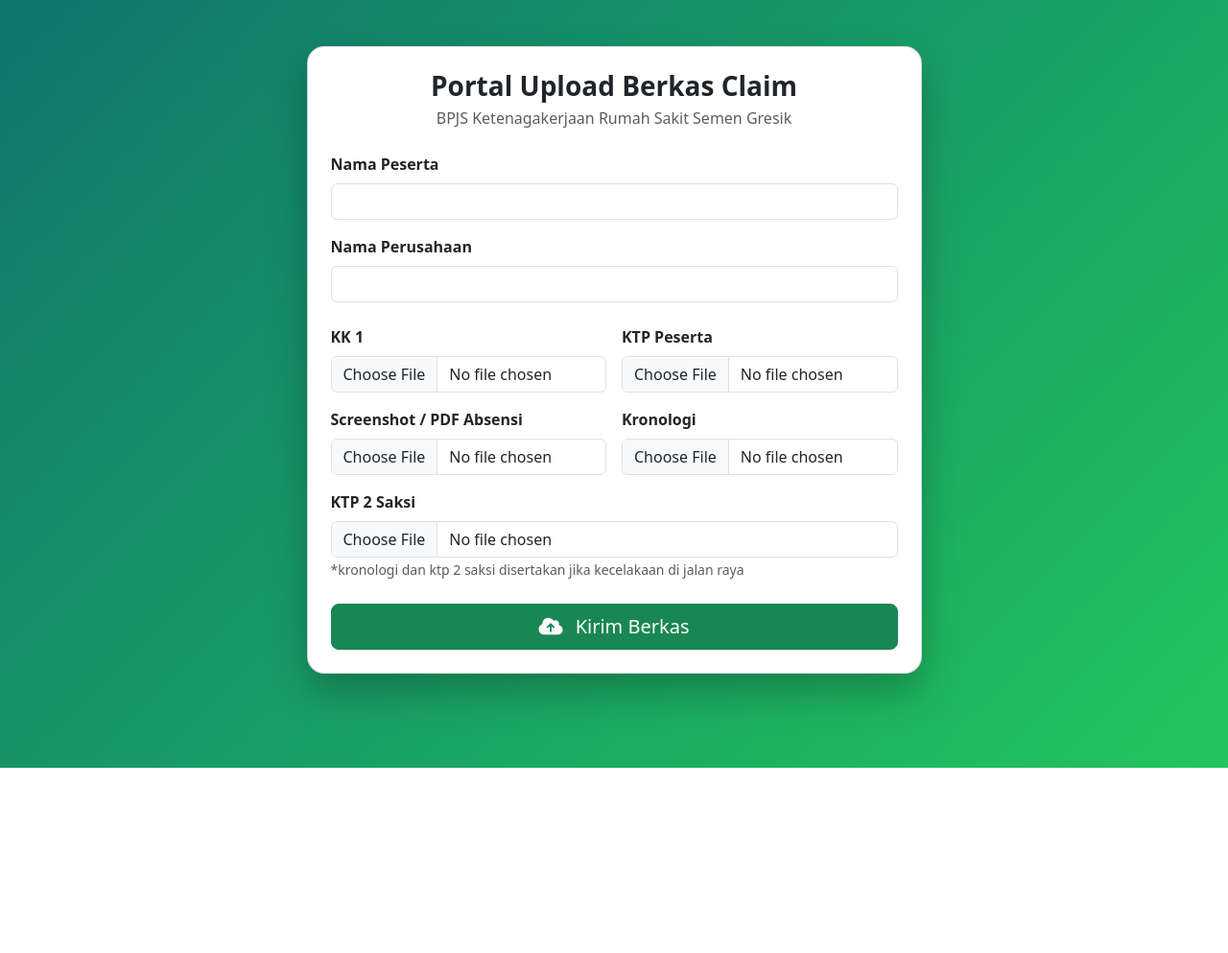
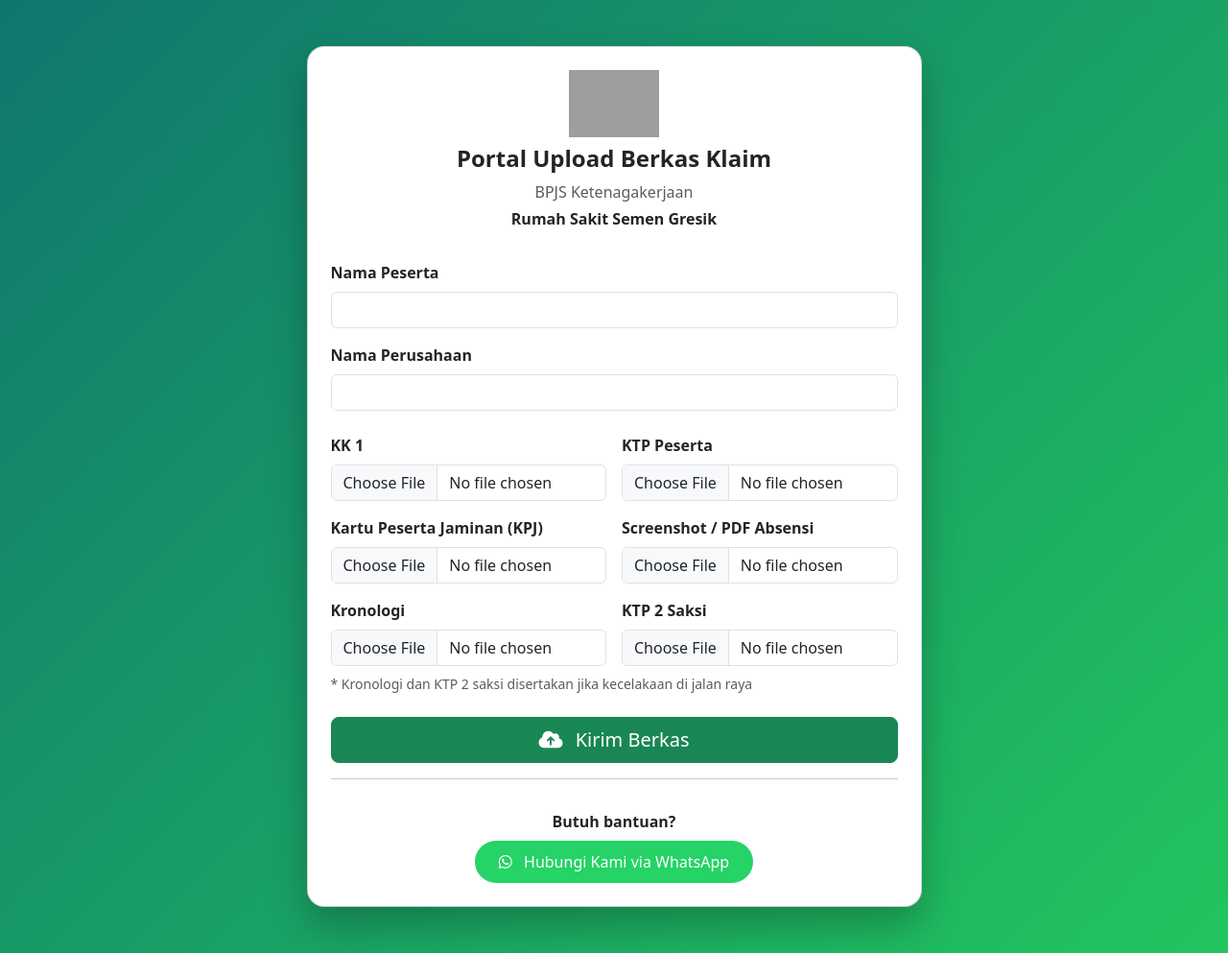
Before and after one commit to kairhum/bpjs-uploader, a Flask app: template templates/index.html in a window 1280 px wide. Shown: the whole page at 96% size. Before the commit the page ends 800 px from the top, so only its background shows below. Run offline with Flask 3, Linux system fonts and the light colour scheme; the template is opened without the code that fills it, so the values that code supplies are empty; some libraries are stand-ins or nearby versions; grey boxes are pictures that could not be loaded.

Commit message:
add logo, KPJ, and WhatsApp link

```diff
--- a/templates/index.html
+++ b/templates/index.html
@@ -3,6 +3,7 @@
 <head>
 <meta charset="UTF-8">
 <title>Portal Upload BPJS</title>
+
 <link href="https://cdn.jsdelivr.net/npm/bootstrap@5.3.3/dist/css/bootstrap.min.css" rel="stylesheet">
 <link href="https://cdnjs.cloudflare.com/ajax/libs/font-awesome/6.5.0/css/all.min.css" rel="stylesheet">
 
@@ -18,6 +19,21 @@
 .form-label{
   font-weight:600;
 }
+.logo{
+  height:70px;
+}
+.whatsapp-btn{
+  background:#25D366;
+  color:white;
+  border-radius:30px;
+  padding:10px 25px;
+  text-decoration:none;
+  display:inline-block;
+}
+.whatsapp-btn:hover{
+  background:#1ebe5d;
+  color:white;
+}
 </style>
 </head>
 
@@ -27,8 +43,14 @@
 <div class="col-lg-7">
 
 <div class="card p-4">
-  <h3 class="fw-bold text-center mb-1">Portal Upload Berkas Claim</h3>
-  <p class="text-center text-muted mb-4">BPJS Ketenagakerjaan Rumah Sakit Semen Gresik</p>
+
+  <!-- HEADER -->
+  <div class="text-center mb-3">
+    <img src="/static/logo-rs-semen-gresik.png" class="logo mb-2">
+    <h4 class="fw-bold">Portal Upload Berkas Klaim</h4>
+    <p class="text-muted mb-1">BPJS Ketenagakerjaan</p>
+    <p class="fw-semibold">Rumah Sakit Semen Gresik</p>
+  </div>
 
 <form method="POST" enctype="multipart/form-data">
 
@@ -55,6 +77,11 @@
 </div>
 
 <div class="col-md-6">
+  <label class="form-label">Kartu Peserta Jaminan (KPJ)</label>
+  <input type="file" class="form-control" name="kpj">
+</div>
+
+<div class="col-md-6">
   <label class="form-label">Screenshot / PDF Absensi</label>
   <input type="file" class="form-control" name="absensi">
 </div>
@@ -64,13 +91,16 @@
   <input type="file" class="form-control" name="kronologi">
 </div>
 
-<div class="col-md-12">
+<div class="col-md-6">
   <label class="form-label">KTP 2 Saksi</label>
   <input type="file" class="form-control" name="saksi">
-  <small class="text-muted">*kronologi dan ktp 2 saksi disertakan jika kecelakaan di jalan raya</small>
 </div>
 
 </div>
+
+<small class="text-muted d-block mt-2">
+* Kronologi dan KTP 2 saksi disertakan jika kecelakaan di jalan raya
+</small>
 
 <div class="d-grid mt-4">
   <button class="btn btn-success btn-lg">
@@ -80,6 +110,15 @@
 
 </form>
 
+<hr>
+
+<div class="text-center mt-3">
+  <p class="mb-2 fw-semibold">Butuh bantuan?</p>
+  <a class="whatsapp-btn" href="https://wa.me/628991010119" target="_blank">
+    <i class="fa-brands fa-whatsapp me-2"></i> Hubungi Kami via WhatsApp
+  </a>
+</div>
+
 </div>
 
 </div>
```
